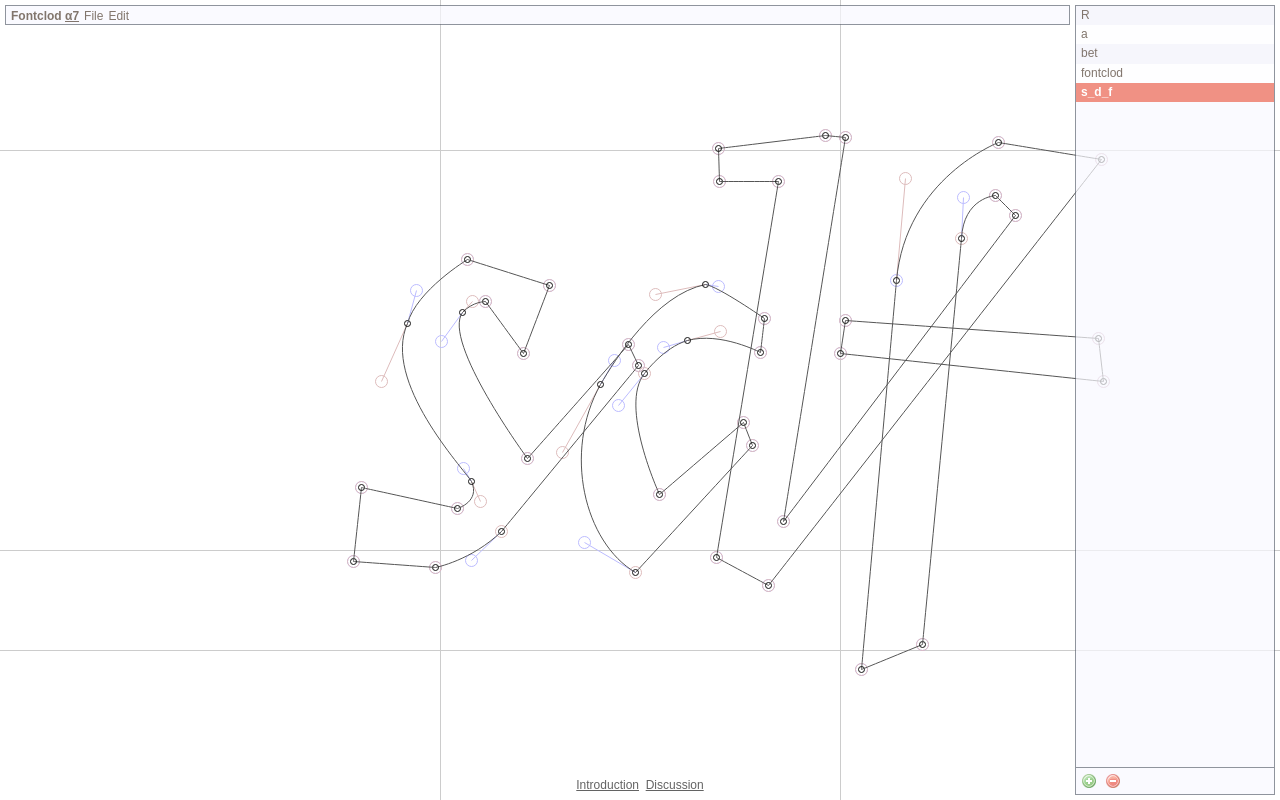
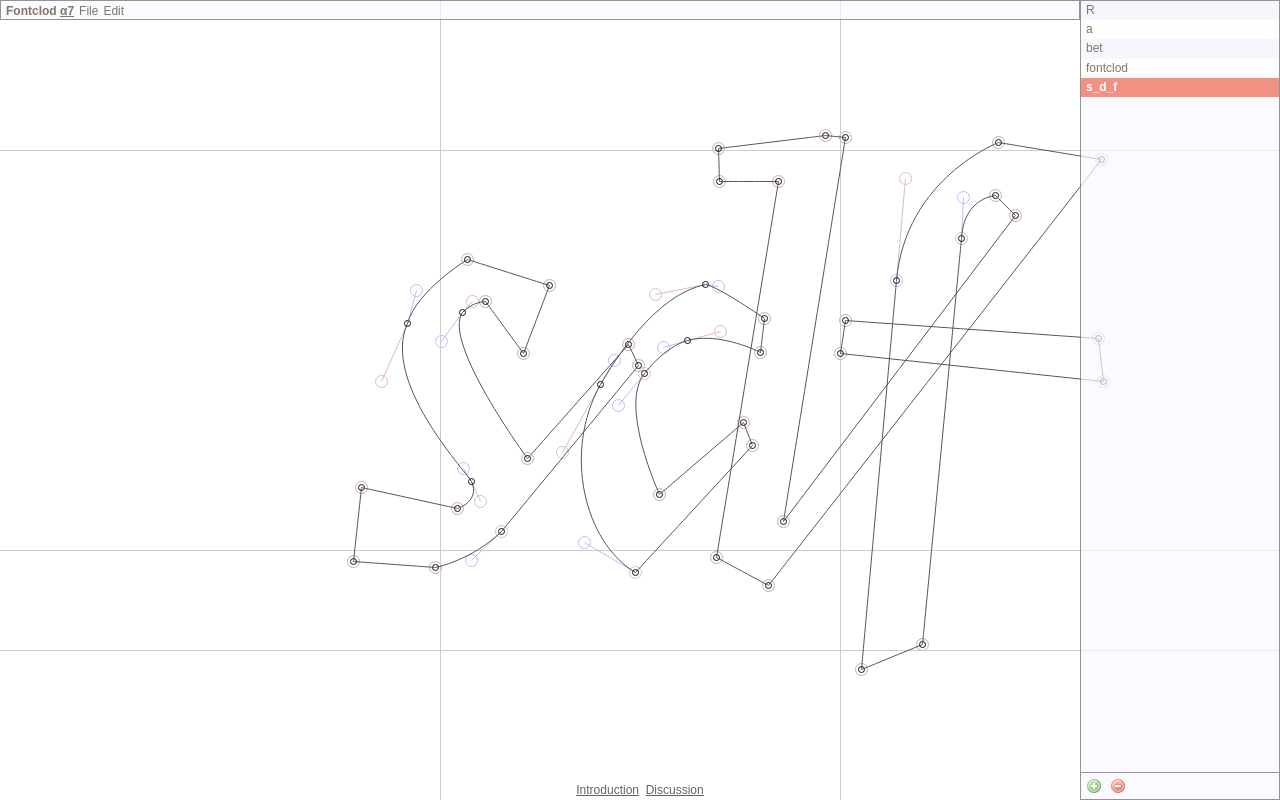
Before and after one commit to fontclod/fontclod, a plain HTML site: page edit.html in a window 1280 px wide. Drawn offline with Linux system fonts and the light colour scheme.

Commit message:
Remove extra space from glyph widget and toolbar

```diff
--- a/assets/default.css
+++ b/assets/default.css
@@ -99,9 +99,9 @@ menu[type=toolbar] {
 	height: 20px;
 	line-height: 20px;
 	position: absolute;
-	top: 5px;
-	left: 5px;
-	right: 210px;
+	top: 0;
+	left: 0;
+	right: 200px;
 	border-width: 1px;
 	overflow: visible;
 	opacity: .7;
@@ -186,10 +186,10 @@ canvas {
 
 #preview, #toolbox, #point-data, #cursor-data, #support-us, #links, #glyphs {
 	position: absolute;
-	top: 5px;
-	left: 5px;
-	right: 5px;
-	bottom: 5px;
+	top: 0;
+	left: 0;
+	right: 0;
+	bottom: 0;
 	opacity: .7;
 }
 
```
